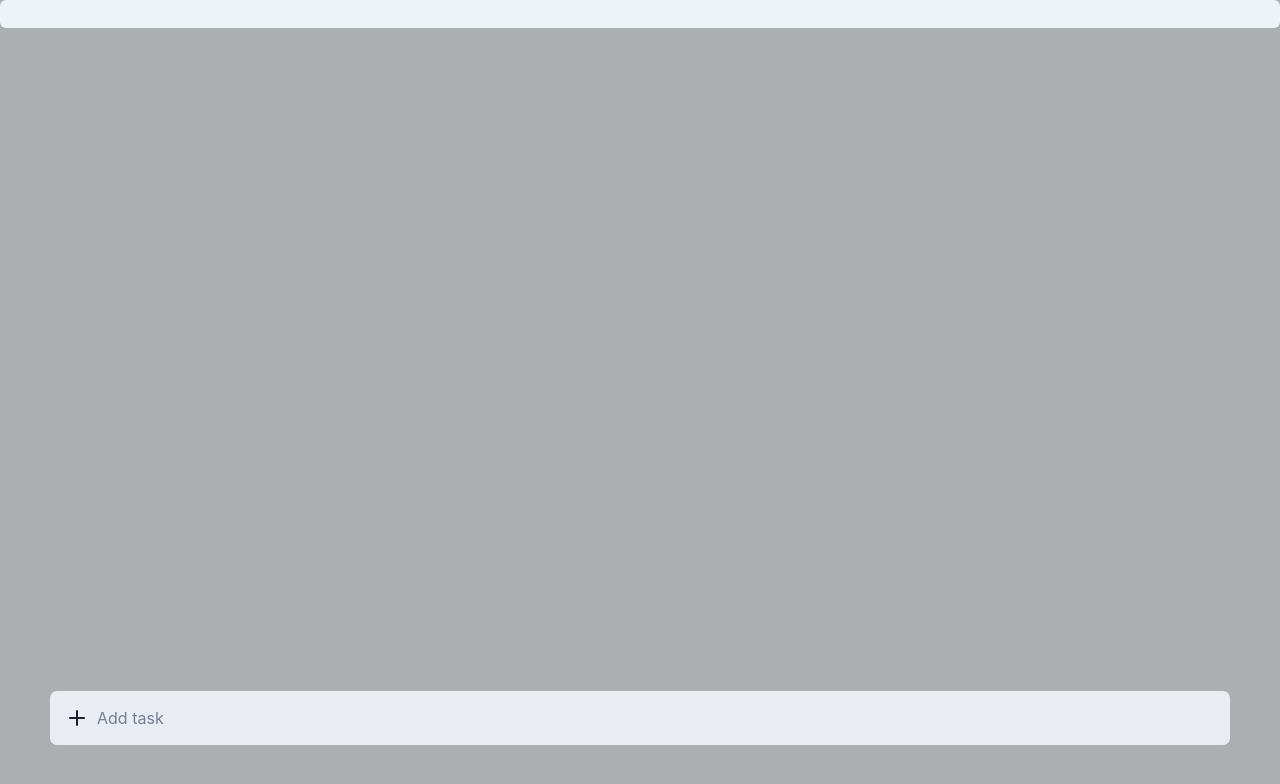
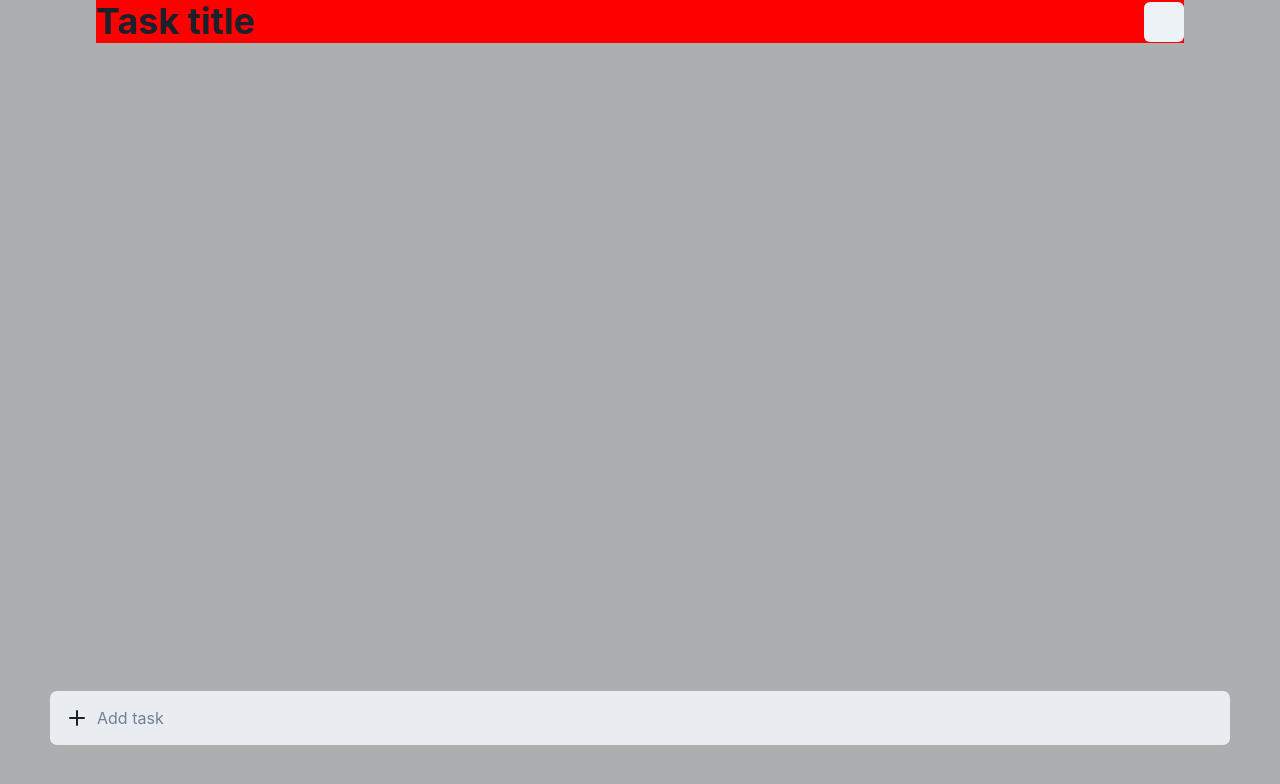
Before and after one commit to N-A-C-H-O/TaskApp, a React app: page / in a window 1280 px wide. Shown: the top 784 px of the page. Built offline with nearby package versions, Linux system fonts and the light colour scheme; the HTML template or start-up script is replaced by a standard one.

Commit message:
feat: add TaskNavbar and refactor types.d.ts

```diff
--- a/src/components/BackgroundSelector.tsx
+++ b/src/components/BackgroundSelector.tsx
@@ -1,6 +1,7 @@
 import { Drawer, DrawerBody, DrawerHeader, DrawerOverlay, DrawerContent, DrawerCloseButton, useDisclosure, Button, Flex, Box } from "@chakra-ui/react";
+import { ChangeBackground } from "../types";
 
-const BackgroundSelector = ({ changeBackground }: { changeBackground: (newBackground: string) => void }) => {
+const BackgroundSelector = ({ changeBackground }: { changeBackground: ChangeBackground }) => {
   const { isOpen, onOpen, onClose } = useDisclosure();
 
   const colors: string[] = [
--- a/src/components/TaskContainer.tsx
+++ b/src/components/TaskContainer.tsx
@@ -1,19 +1,19 @@
 import TaskForm from "./TaskForm";
 import { useState } from "react";
-import { Task, addTask, changeStatus, deleteTask } from "../types";
+import { Task, AddTask, ChangeBackground, ChangeStatus, DeleteTask } from "../types";
 import TaskItem from "./TaskItem";
 import { Accordion, AccordionButton, AccordionIcon, AccordionItem, AccordionPanel, Box, Flex, Text } from "@chakra-ui/react";
-import BackgroundSelector from "./BackgroundSelector";
+import TaskNavbar from "./TaskNavbar";
 
 const TaskContainer = () => {
   const [tasksList, setTasksList] = useState<Task[]>([]);
   const [background, setBackground] = useState("");
 
-  const addTask: addTask = (newTask) => {
+  const addTask: AddTask = (newTask) => {
     setTasksList([...tasksList, newTask]);
   };
 
-  const changeStatus: changeStatus = (taskId) => {
+  const changeStatus: ChangeStatus = (taskId) => {
     setTasksList((prevTasksList) => {
       return prevTasksList.map((task) => {
         if (task.id === taskId) {
@@ -27,18 +27,18 @@ const TaskContainer = () => {
     });
   };
 
-  const changeBackground = (newBackground: string): void => {
+  const changeBackground: ChangeBackground = (newBackground) => {
     setBackground(newBackground);
   };
 
-  const deleteTask: deleteTask = (taskId) => {
+  const deleteTask: DeleteTask = (taskId) => {
     const filter = tasksList.filter((task: Task) => task.id !== taskId);
     setTasksList(filter);
   };
 
   return (
     <Flex bg={background ? background : "#acafaf"} flexDirection="column" justify="space-between" maxH="100vh">
-      <BackgroundSelector changeBackground={changeBackground} />
+      <TaskNavbar changeBackground={changeBackground} />
       <Box my="50px" mx="20px" h="100%" overflowY="auto">
         {tasksList
           .filter((task) => {
--- /dev/null
+++ b/src/components/TaskNavbar.tsx
@@ -0,0 +1,14 @@
+import { Flex, Heading } from "@chakra-ui/react";
+import BackgroundSelector from "./BackgroundSelector";
+import { ChangeBackground } from "../types";
+
+const TaskNavbar = ({ changeBackground }: { changeBackground: ChangeBackground }) => {
+  return (
+    <Flex bg="red" justify="space-between" align="center" w="85%" mx="auto">
+      <Heading as="h3">Task title</Heading>
+      <BackgroundSelector changeBackground={changeBackground} />
+    </Flex>
+  );
+};
+
+export default TaskNavbar;
```
Also changed, not shown: src/components/TaskItem.tsx (+8 -1 lines), src/types.d.ts (+5 -3 lines).
